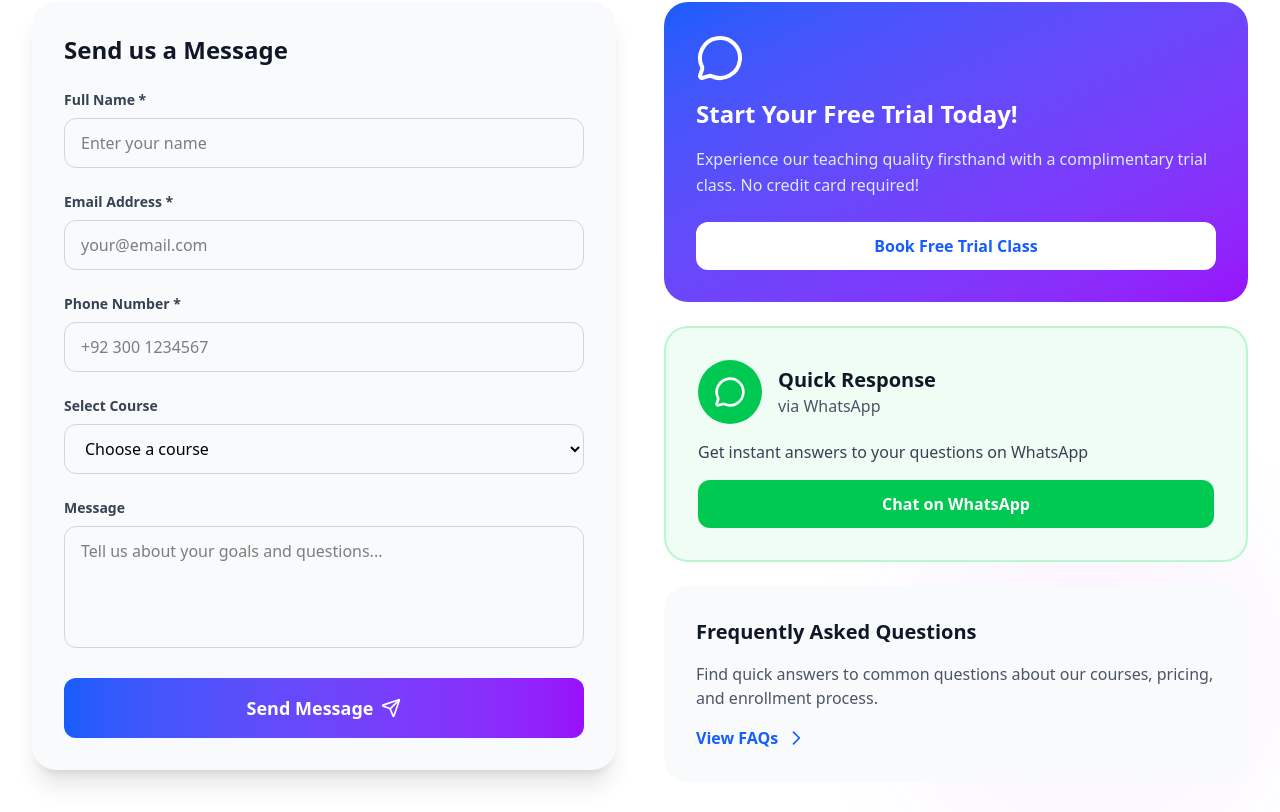
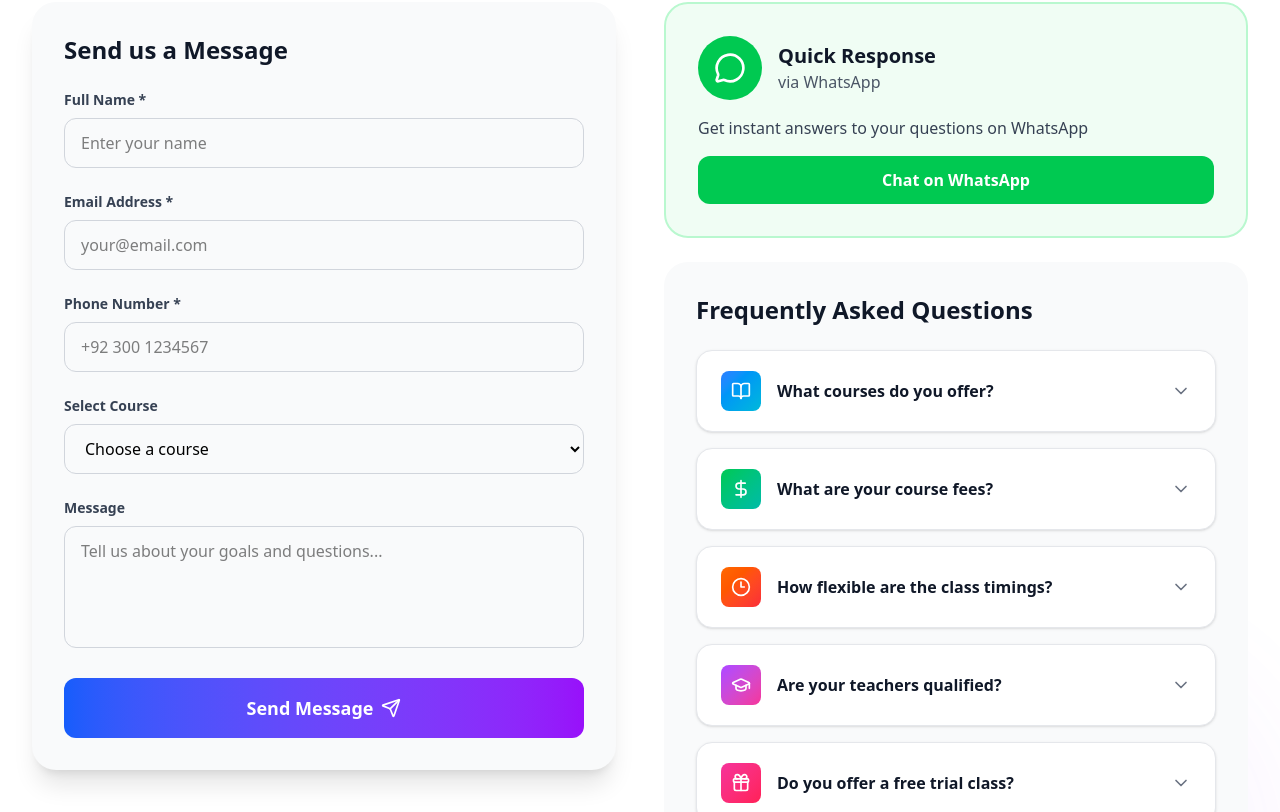
Before and after one commit to imama-ansari14/Quran-Sabaq, a React (Vite) app: page / in a window 1280 px wide. Shown: the part 4169-4981 px from the top of the page. Built offline with nearby package versions, Linux system fonts and the light colour scheme.

Commit message:
Add FAQ section and enhance contact component; update Hero button style

```diff
--- a/src/components/Contact.jsx
+++ b/src/components/Contact.jsx
@@ -1,8 +1,23 @@
 import { useEffect, useRef, useState } from "react";
-import { Mail, Phone, MapPin, Send, MessageCircle, Clock } from "lucide-react";
+import {
+  Mail,
+  Phone,
+  MapPin,
+  Send,
+  MessageCircle,
+  Clock,
+  ChevronDown,
+  BookOpen,
+  DollarSign,
+  Clock3,
+  GraduationCap,
+  Gift,
+  Laptop,
+} from "lucide-react";
 
 const Contact = () => {
   const [isVisible, setIsVisible] = useState(false);
+  const [openFaq, setOpenFaq] = useState(null);
   const [formData, setFormData] = useState({
     name: "",
     email: "",
@@ -35,7 +50,6 @@ const Contact = () => {
 
   const handleSubmit = (e) => {
     e.preventDefault();
-    // Handle form submission
     console.log("Form submitted:", formData);
   };
 
@@ -44,6 +58,10 @@ const Contact = () => {
       ...formData,
       [e.target.name]: e.target.value,
     });
+  };
+
+  const toggleFaq = (index) => {
+    setOpenFaq(openFaq === index ? null : index);
   };
 
   const contactInfo = [
@@ -67,6 +85,51 @@ const Contact = () => {
       detail: "24/7 Support",
       subdetail: "All Days of Week",
       gradient: "from-blue-600 to-purple-500",
+    },
+  ];
+
+  const faqs = [
+    {
+      icon: BookOpen,
+      question: "What courses do you offer?",
+      answer:
+        "We offer comprehensive Quran education programs including Quran Reading (Nazra), Quran Memorization (Hifz), Tajweed Mastery, Tafseer & Translation, Islamic Studies, and a specialized Kids Quran Program. Each course is designed to meet the needs of students at every level.",
+      gradient: "from-blue-500 to-cyan-500",
+    },
+    {
+      icon: DollarSign,
+      question: "What are your course fees?",
+      answer:
+        "Our course fees vary depending on the program selected. We offer flexible pricing plans to accommodate different budgets. Contact us for detailed pricing information and special family discounts. We also provide a free trial class so you can experience our teaching quality firsthand.",
+      gradient: "from-green-500 to-teal-500",
+    },
+    {
+      icon: Clock3,
+      question: "How flexible are the class timings?",
+      answer:
+        "We offer highly flexible scheduling with classes available 7 days a week, 24/7. You can choose timings that fit your schedule, and our teachers will accommodate your preferred time slots. We understand that our students are from different time zones worldwide.",
+      gradient: "from-orange-500 to-red-500",
+    },
+    {
+      icon: GraduationCap,
+      question: "Are your teachers qualified?",
+      answer:
+        "Yes, all our teachers are highly qualified with Ijazah certification and years of teaching experience. They are fluent in Urdu, English, and Arabic. Our teachers undergo rigorous screening and training to ensure the highest quality of Quran education.",
+      gradient: "from-purple-500 to-pink-500",
+    },
+    {
+      icon: Gift,
+      question: "Do you offer a free trial class?",
+      answer:
+        "Absolutely! We offer a complimentary trial class so you can experience our teaching methodology and interact with our teachers before enrolling. No credit card or payment is required for the trial. Simply contact us to schedule your free trial session.",
+      gradient: "from-pink-500 to-rose-500",
+    },
+    {
+      icon: Laptop,
+      question: "What equipment do I need for online classes?",
+      answer:
+        "You'll need a computer, tablet, or smartphone with a stable internet connection, a webcam, and a microphone or headset. We use user-friendly video conferencing platforms that work seamlessly across all devices. Technical support is available if you need assistance with setup.",
+      gradient: "from-indigo-500 to-blue-500",
     },
   ];
 
@@ -104,7 +167,7 @@ const Contact = () => {
 
         {/* Contact Info Cards */}
         <div
-          className={`grid sm:grid-cols-3 lg:grid-cols-3 gap-8 mb-16 mx-auto max-w-7xl transform transition-all duration-1000 delay-200 center  ${
+          className={`grid sm:grid-cols-3 lg:grid-cols-3 gap-8 mb-16 max-w-5xl mx-auto transform transition-all duration-1000 delay-200 ${
             isVisible ? "translate-y-0 opacity-100" : "translate-y-10 opacity-0"
           }`}
         >
@@ -241,23 +304,14 @@ const Contact = () => {
             }`}
           >
             <div className="h-full flex flex-col space-y-6">
-              {/* Quick Contact Card */}
-              <div className="bg-gradient-to-br from-blue-600 to-purple-600 rounded-3xl p-8 text-white">
-                <MessageCircle className="w-12 h-12 mb-4" />
-                <h3 className="text-2xl font-bold mb-4">
-                  Start Your Free Trial Today!
-                </h3>
-                <p className="text-blue-100 mb-6 leading-relaxed">
-                  Experience our teaching quality firsthand with a complimentary
-                  trial class. No credit card required!
-                </p>
-                <button className="w-full bg-white text-blue-600 py-3 rounded-xl font-bold hover:shadow-2xl transform hover:scale-105 transition-all duration-300">
-                  Book Free Trial Class
-                </button>
-              </div>
-
-              {/* WhatsApp Contact */}
-              <div className="bg-green-50 border-2 border-green-200 rounded-3xl p-8">
+              {/* WhatsApp Contact - CLICKABLE */}
+              <a
+                href="https://wa.me/923002207349"
+                target="_blank"
+                rel="noopener noreferrer"
+                className="block"
+              >
+                <div className="bg-green-50 border-2 border-green-200 rounded-3xl p-8 hover:border-green-400 transition-all duration-300 cursor-pointer transform hover:scale-105">
                   <div className="flex items-center space-x-4 mb-4">
                     <div className="w-16 h-16 bg-green-500 rounded-full flex items-center justify-center">
                       <MessageCircle className="w-8 h-8 text-white" />
@@ -272,36 +326,62 @@ const Contact = () => {
                   <p className="text-gray-700 mb-4">
                     Get instant answers to your questions on WhatsApp
                   </p>
-                <button className="w-full bg-green-500 text-white py-3 rounded-xl font-bold hover:bg-green-600 transform hover:scale-105 transition-all duration-300">
+                  <div className="w-full bg-green-500 text-white py-3 rounded-xl font-bold hover:bg-green-600 transform hover:scale-105 transition-all duration-300 text-center">
                     Chat on WhatsApp
-                </button>
                   </div>
+                </div>
+              </a>
 
-              {/* FAQ Link */}
+              {/* FAQ Accordion */}
               <div className="bg-gray-50 rounded-3xl p-8">
-                <h4 className="text-xl font-bold text-gray-900 mb-4">
+                <h4 className="text-2xl font-bold text-gray-900 mb-6">
                   Frequently Asked Questions
                 </h4>
-                <p className="text-gray-600 mb-4">
-                  Find quick answers to common questions about our courses,
-                  pricing, and enrollment process.
+                <div className="space-y-4">
+                  {faqs.map((faq, index) => (
+                    <div
+                      key={index}
+                      className="border border-gray-200 rounded-2xl overflow-hidden bg-white shadow-sm hover:shadow-md transition-all duration-300"
+                    >
+                      <button
+                        onClick={() => toggleFaq(index)}
+                        className="w-full px-6 py-5 flex items-center justify-between hover:bg-gray-50 transition-all duration-300"
+                      >
+                        <div className="flex items-center space-x-4">
+                          <div
+                            className={`w-10 h-10 rounded-lg bg-gradient-to-br ${faq.gradient} flex items-center justify-center flex-shrink-0`}
+                          >
+                            <faq.icon className="w-5 h-5 text-white" />
+                          </div>
+                          <span className="font-semibold text-gray-900 text-left">
+                            {faq.question}
+                          </span>
+                        </div>
+                        <ChevronDown
+                          className={`w-5 h-5 text-gray-500 transition-transform duration-500 flex-shrink-0 ${
+                            openFaq === index ? "rotate-180" : ""
+                          }`}
+                        />
+                      </button>
+                      <div
+                        className={`transition-all duration-500 ease-in-out ${
+                          openFaq === index
+                            ? "max-h-96 opacity-100"
+                            : "max-h-0 opacity-0"
+                        }`}
+                        style={{
+                          overflow: "hidden",
+                        }}
+                      >
+                        <div className="px-6 py-5 bg-gray-50 border-t border-gray-200">
+                          <p className="text-gray-700 leading-relaxed">
+                            {faq.answer}
                           </p>
-                <button className="text-blue-600 font-semibold hover:text-blue-700 transition-colors duration-300 flex items-center space-x-2">
-                  <span>View FAQs</span>
-                  <svg
-                    className="w-5 h-5"
-                    fill="none"
-                    stroke="currentColor"
-                    viewBox="0 0 24 24"
-                  >
-                    <path
-                      strokeLinecap="round"
-                      strokeLinejoin="round"
-                      strokeWidth={2}
-                      d="M9 5l7 7-7 7"
-                    />
-                  </svg>
-                </button>
+                        </div>
+                      </div>
+                    </div>
+                  ))}
+                </div>
               </div>
             </div>
           </div>
--- a/src/components/Hero.jsx
+++ b/src/components/Hero.jsx
@@ -67,7 +67,6 @@ const Hero = () => {
             </p>
 
             <div className="flex flex-col sm:flex-row gap-5 pt-4">
-              {/* Button: Logo Blue Gradient */}
               <button className="bg-gradient-to-r from-blue-600 to-purple-500 text-white px-10 py-5 rounded-xl font-bold text-lg hover:brightness-110 shadow-[0_10px_30px_rgba(0,129,201,0.3)] transition-all duration-300 transform hover:-translate-y-1 active:scale-95 border-b-4 border-blue-900">
                 Start 3-Day Free Trial
               </button>
```
Lines whose indentation alone changed are shown as unchanged.
